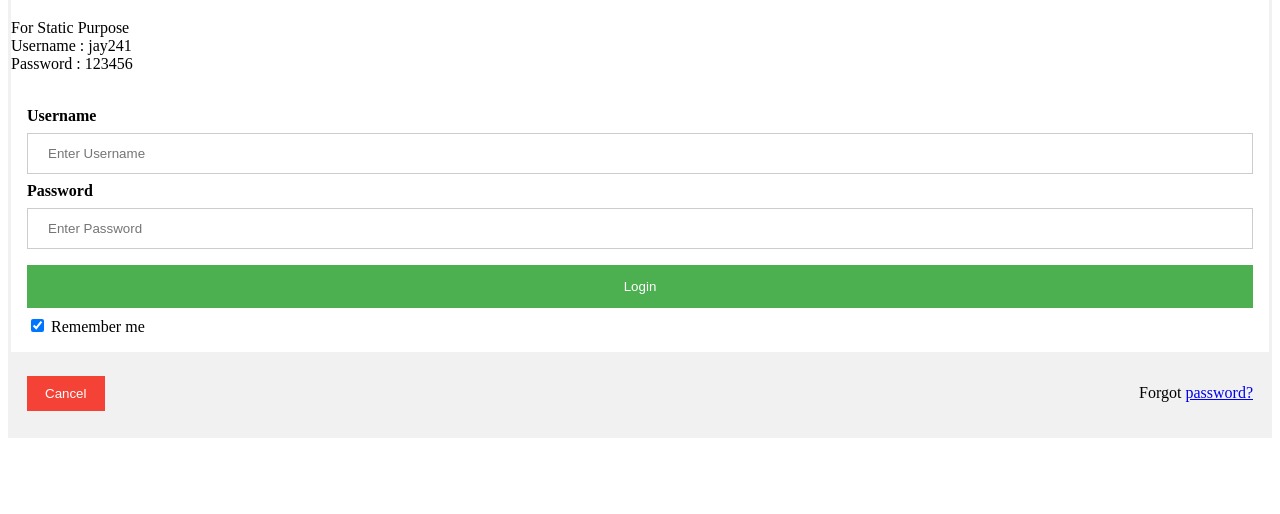
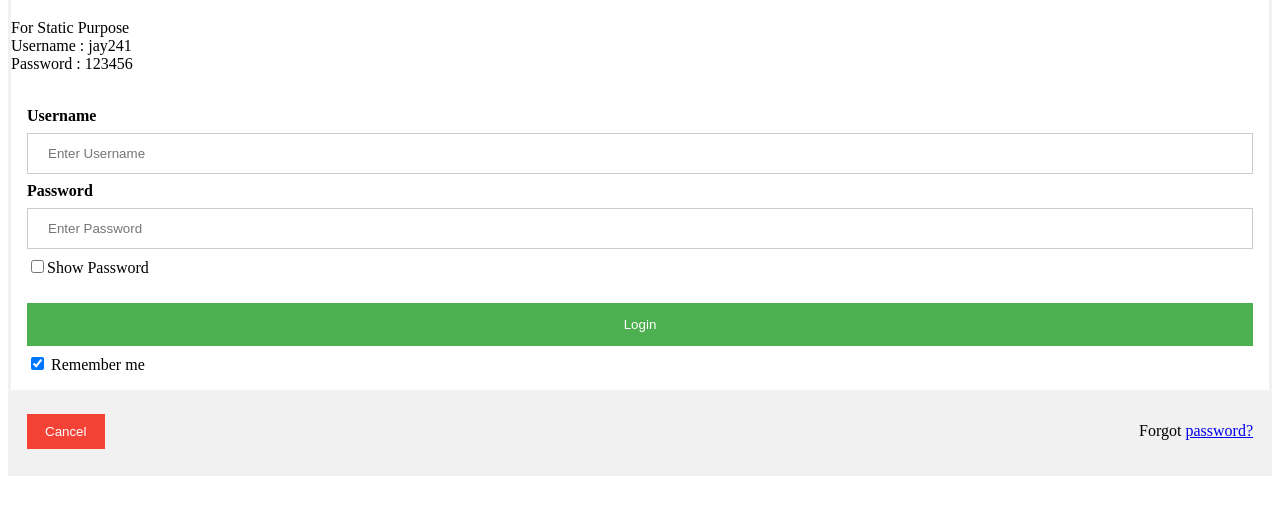
Before and after one commit to jay-241/jay-241.github.io, a plain HTML site: page login.html in a window 1280 px wide. Shown: the part 72-586 px from the top of the page. Drawn offline with Linux system fonts and the light colour scheme.

Commit message:
Add files via upload

```diff
--- a/javascript/log.js
+++ b/javascript/log.js
@@ -21,3 +21,12 @@ function validate()
                 alert("Invalid User Name and Password");
             }
 }
+
+function myFunction() {
+  var x = document.getElementById("psw");
+  if (x.type === "password") {
+    x.type = "text";
+  } else {
+    x.type = "password";
+  }
+}
--- a/login.html
+++ b/login.html
@@ -14,7 +14,10 @@
     <input type="text" placeholder="Enter Username" name="uname" required>
 
     <label for="psw"><b>Password</b></label>
-    <input type="password" placeholder="Enter Password" name="psw" required>
+    <input type="password" placeholder="Enter Password" name="psw" id="psw" required>
+
+    <br>
+    <input type="checkbox" onclick="myFunction()">Show Password<br><br>
 
     <button type="submit" onclick="validate()">Login</button>
     <label>
```
